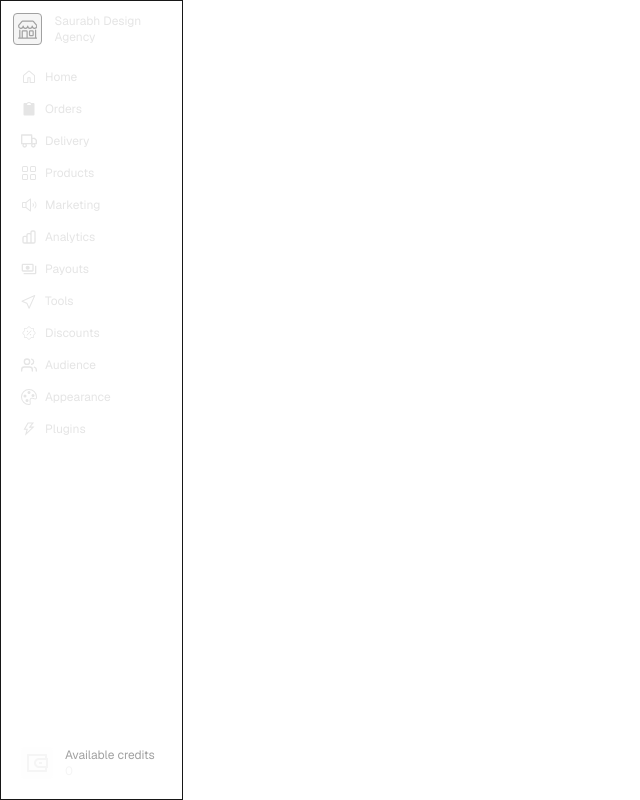
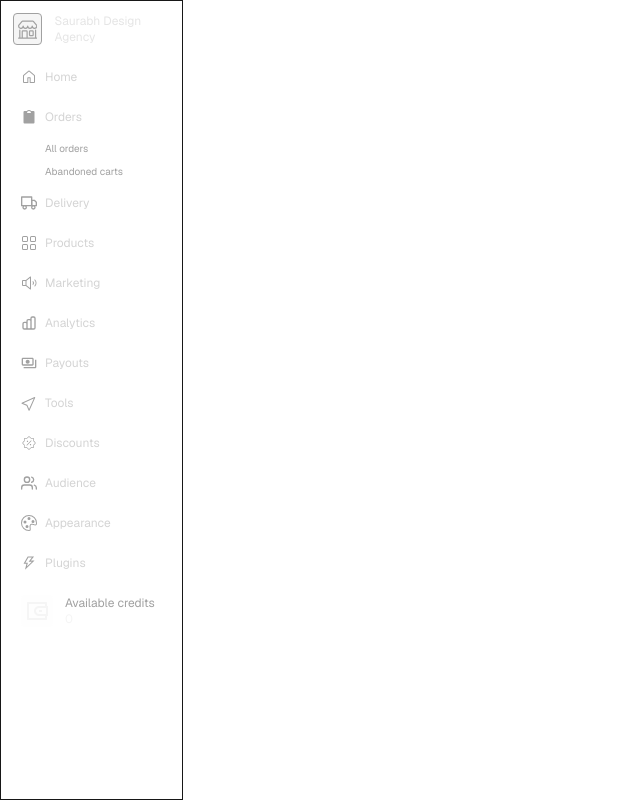
Before and after one commit to vishy312/dukan-clone, a Next.js app: page / in a window 1280 px wide. Both pictures are taken after a click on the element "Orders". Shown: the whole page, without its empty margins (0-640 px from the left). Built offline with nearby package versions, Linux system fonts and the light colour scheme.

Commit message:
subitems added in sidebar

```diff
--- a/app/components/sidebar.tsx
+++ b/app/components/sidebar.tsx
@@ -7,6 +7,7 @@ import { navItems } from "../utils/navitems";
 
 const Sidebar = () => {
   const [selected, setSelected] = useState("");
+  const [selectedSubitem, setSelectedSubitem] = useState("");
 
   return (
     <div className="border relative border-neutral-900 w-1/7 min-h-screen bg-[hsl(225,34,16)] text-neutral-200 p-3 font-sans">
@@ -19,21 +20,40 @@ const Sidebar = () => {
           const Icon = item.icon;
           const ActiveIcon = item.activeIcon;
           return (
+            <>
               <div
                 key={index}
-              className={`p-2 flex gap-2 cursor-pointer hover:bg-neutral-50/5 rounded-sm ${
+                className={`p-2 flex gap-2 text-neutral-400 cursor-pointer hover:bg-neutral-50/5 rounded-sm ${
                   selected === item.title ? "bg-neutral-50/10" : ""
                 }`}
-              onClick={() => setSelected(item.title)}
+                onClick={() => {
+                  setSelected(item.title);
+                  setSelectedSubitem("");
+                }}
               >
                 {selected === item.title && <ActiveIcon />}
                 {selected !== item.title && <Icon />}
-              <span className="text-xs">{item.title}</span>
+                <span className="text-xs text-neutral-300">{item.title}</span>
               </div>
+              <ul className="mx-6 py-1 list-none text-[10px] flex flex-col text-neutral-400 ">
+                {item.title === selected &&
+                  item.subItems.map((subitem, ind) => (
+                    <li
+                      key={ind}
+                      className={`cursor-pointer hover:bg-neutral-50/5 rounded-sm px-2 py-1 ${
+                        selectedSubitem === subitem ? "text-neutral-200" : ""
+                      }`}
+                      onClick={() => setSelectedSubitem(subitem)}
+                    >
+                      {subitem}
+                    </li>
+                  ))}
+              </ul>
+            </>
           );
         })}
       </div>
-      <div className="flex gap-3 items-start bg-neutral-50/10 rounded-md p-2 absolute bottom-3 left-3 right-3">
+      <div className="flex gap-3 items-start bg-neutral-50/10 rounded-md p-2  bottom-3 left-3 right-3">
         <RiWallet3Line className="size-8 text-neutral-100 p-1 bg-neutral-50/20 rounded-sm aspect-square" />
         <div className="text-xs p-0 flex flex-col justify-start ">
           <span className="text-neutral-400">Available credits </span>
```
Lines whose indentation alone changed are shown as unchanged.
